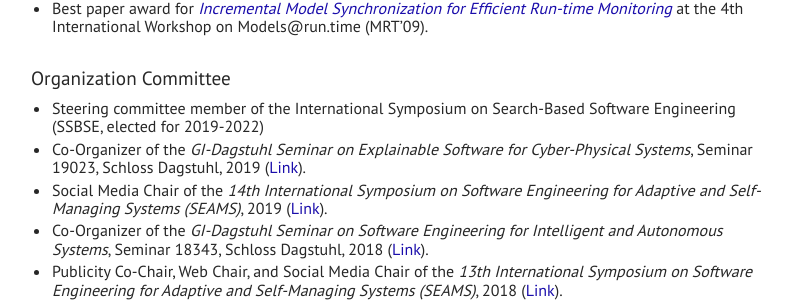
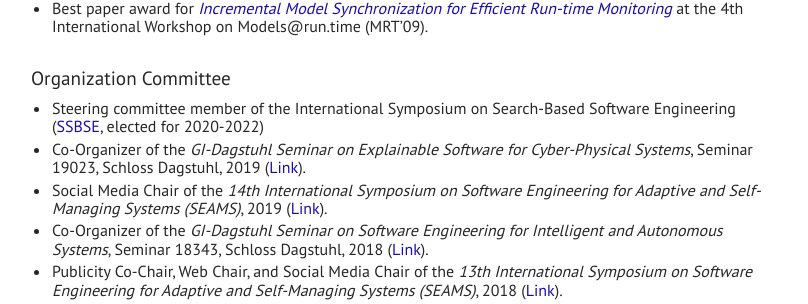
Before and after one commit to thomas-vogel/thomas-vogel.github.io, a Jekyll site: the page built from _pages/activities.md, in a window 1280 px wide and 900 px high, scrolled down 394 px. Shown: the part 162-466 px from the top of the window, without its empty margins (234-1042 px from the left). Built offline with Jekyll 4.4.1, drawn with Linux system fonts in a browser that asks for light colours.

Commit message:
Add links to ssbse.info.

```diff
--- a/_pages/activities.md
+++ b/_pages/activities.md
@@ -28,7 +28,7 @@
 
 ## Organization Committee
 
-* Steering committee member of the International Symposium on Search-Based Software Engineering (SSBSE, elected for 2019-2022)
+* Steering committee member of the International Symposium on Search-Based Software Engineering ([SSBSE](https://ssbse.info/){:target="_blank"}, elected for 2020-2022)
 * Co-Organizer of the _GI-Dagstuhl Seminar on Explainable Software for Cyber-Physical Systems_, Seminar 19023, Schloss Dagstuhl, 2019 ([Link](https://thomas-vogel.github.io/ES4CPS/){:target="_blank"}).
 * Social Media Chair of the _14th International Symposium on Software Engineering for Adaptive and Self-Managing Systems (SEAMS)_, 2019 ([Link](https://conf.researchr.org/home/seams-2019){:target="_blank"}).
 * Co-Organizer of the _GI-Dagstuhl Seminar on Software Engineering for Intelligent and Autonomous Systems_, Seminar 18343, Schloss Dagstuhl, 2018 ([Link](http://www.self-adaptive.org/dagstuhl-seminars/sefias/){:target="_blank"}).
```
Also changed, not shown: index.md (+1 -1 lines).
